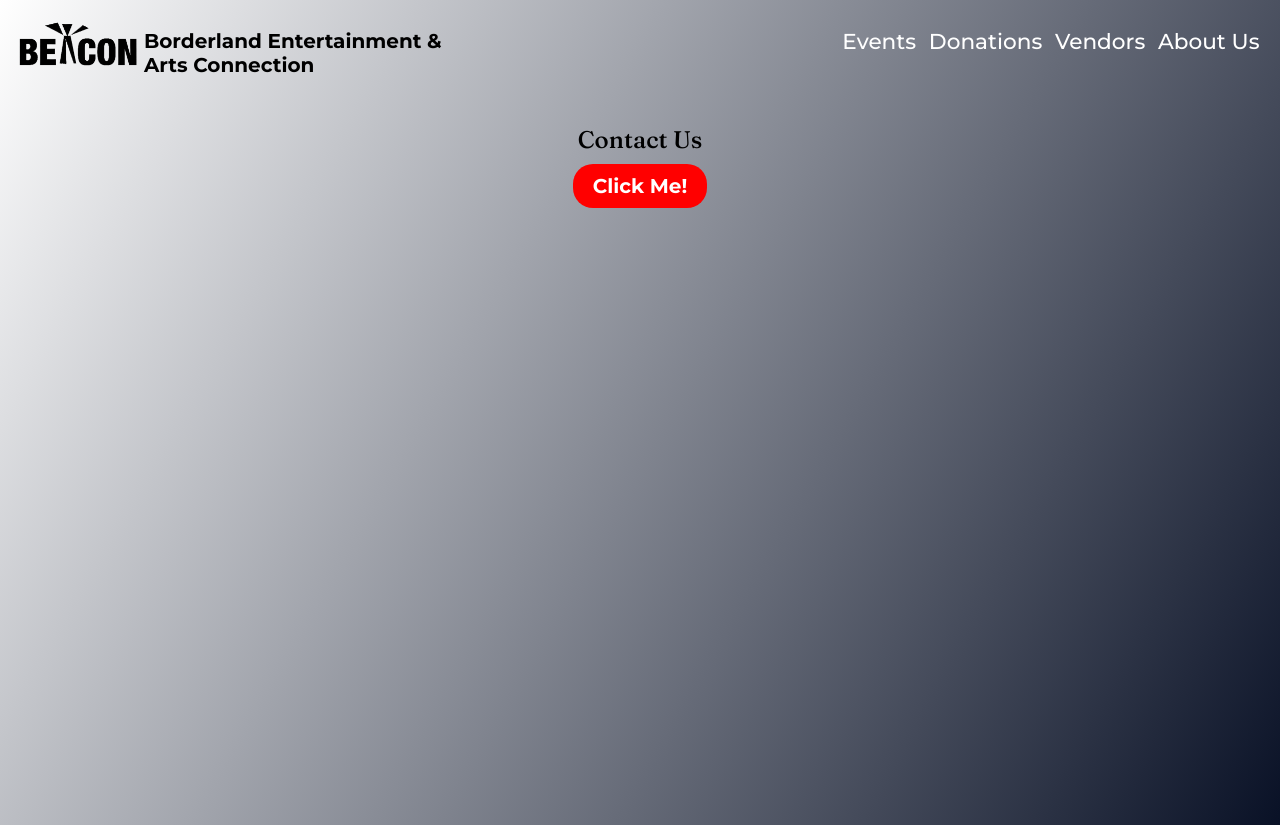
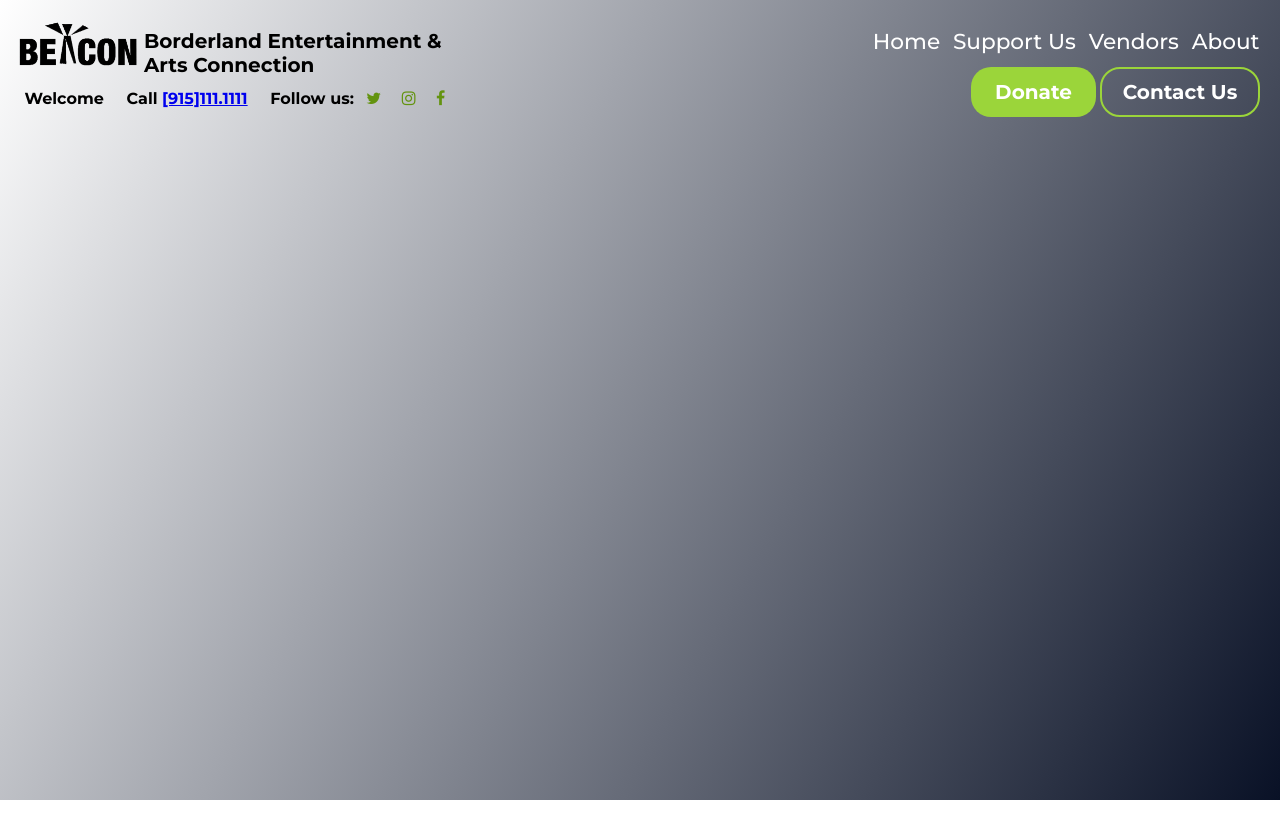
Before and after one commit to jonussy/BEACon-repo, a plain HTML site: page main/index.html in a window 1280 px wide. After the commit the page ends 800 px from the top, so only its background shows below. Drawn offline with nearby package versions, Linux system fonts and the light colour scheme.

Commit message:
Added buttons and text in welcome section with css

```diff
--- a/main/index.html
+++ b/main/index.html
@@ -6,6 +6,10 @@
     <title>B.E.A.Con</title>
     <link rel="preconnect" href="https://fonts.googleapis.com" />
     <link rel="preconnect" href="https://fonts.gstatic.com" crossorigin />
+    <link
+      rel="stylesheet"
+      href="https://cdnjs.cloudflare.com/ajax/libs/font-awesome/4.7.0/css/font-awesome.min.css"
+    />
     <link
       href="https://fonts.googleapis.com/css2?family=Fraunces:opsz,wght@9..144,500&family=Montserrat:wght@500;700&family=Roboto:wght@300;400&display=swap"
       rel="stylesheet"
@@ -31,16 +35,34 @@
           >
         </div>
         <ul class="nav-links">
-          <li><a href="#events" class="nav-link"></a>Events</li>
-          <li><a href="#donations" class="nav-link"></a>Donations</li>
+          <li><a href="#home" class="nav-link"></a>Home</li>
+          <li><a href="#support-us" class="nav-link"></a>Support Us</li>
           <li><a href="#vendors" class="nav-link"></a>Vendors</li>
-          <li><a href="#about" class="nav-link"></a>About Us</li>
+          <li><a href="#about" class="nav-link"></a>About</li>
         </ul>
       </nav>
     </header>
-    <section id="contact-section">
-      <h2>Contact Us</h2>
-      <button id="button">Click Me!</button>
+    <section id="welcome-section">
+      <div class="left-inner">
+        <div id="text-3">
+          <div class="text">
+            <p>
+              Welcome&nbsp; &nbsp; &nbsp;Call
+              <a href="tel:9151111111">[915]111.1111</a>
+              &nbsp; &nbsp; Follow us:
+              <a href="#" class="fa fa-twitter"></a>
+              <a href="#" class="fa fa-instagram"></a>
+              <a href="#" class="fa fa-facebook"></a>
+            </p>
+          </div>
+        </div>
+      </div>
+      <div class="right-inner">
+        <a href="#"><button id="button-two">Donate</button></a>
+        <a href="/BEACon-repo/contact_form/contact.html" target="_blank"
+          ><button id="button">Contact Us</button></a
+        >
+      </div>
     </section>
   </body>
 </html>
--- a/main/styles.css
+++ b/main/styles.css
@@ -26,7 +26,7 @@ body {
   flex-direction: row;
   justify-content: space-between;
   align-items: center;
-  position: fixed;
+  position: relative;
   width: 98vw;
   top: 0;
   padding: 0.4vw;
@@ -43,6 +43,7 @@ body {
 .nav-links a {
   text-decoration: none;
   padding: 0 0.5vw;
+  cursor: pointer;
 }
 
 .logo-container {
@@ -58,27 +59,72 @@ body {
   margin-top: 3vh;
 }
 
-#contact-section {
-  margin-top: 125px;
+#welcome-section {
+  margin-top: 100px;
+  border: #091126;
+}
+
+.left-inner {
+  font-weight: 700;
+  font-family: "montserrat";
+  width: auto;
+  float: left;
+  margin-left: 0.35vw;
+}
+
+.right-inner {
+  margin-top: -15px;
+  width: auto;
+  float: right;
 }
 
 #button {
-  background-color: red;
+  height: 50px;
+  width: 160px;
+  background-color: transparent;
   color: white;
-  border: none;
+  border: solid 2px #9bd53a;
+  outline: none;
   cursor: pointer;
   border-radius: 20px;
   font-size: 20px;
   padding: 10px 20px;
   font-weight: 700;
   font-family: "montserrat";
+  box-shadow: inset 0 0 0 0 #63930f;
+  transition: ease-out 0.25s;
+}
+
+#button:hover {
+  border: solid 2px #63930f;
+  box-shadow: inset 160px 0 0 0 #63930f;
+}
+
+#button-two {
+  height: 50px;
+  width: 125px;
+  background-color: #9bd53a;
+  color: white;
+  border: none;
+  outline: none;
+  cursor: pointer;
+  border-radius: 20px;
+  font-size: 20px;
+  padding: 10px 20px;
+  font-weight: 700;
+  font-family: "montserrat";
+  box-shadow: inset 0 0 0 0 #63930f;
+  transition: ease-out 0.25s;
+}
+
+#button-two:hover {
+  box-shadow: inset 125px 0 0 0 #63930f;
 }
 
 section::before {
   display: block;
   content: " ";
   margin-top: -100px;
-  height: 100px;
   visibility: hidden;
   pointer-events: none;
 }
@@ -92,3 +138,9 @@ h2 {
   font-family: "fraunces";
   margin-bottom: 10px;
 }
+
+.fa {
+  text-decoration: none;
+  color: #63930f;
+  padding: 0.5rem;
+}
```
